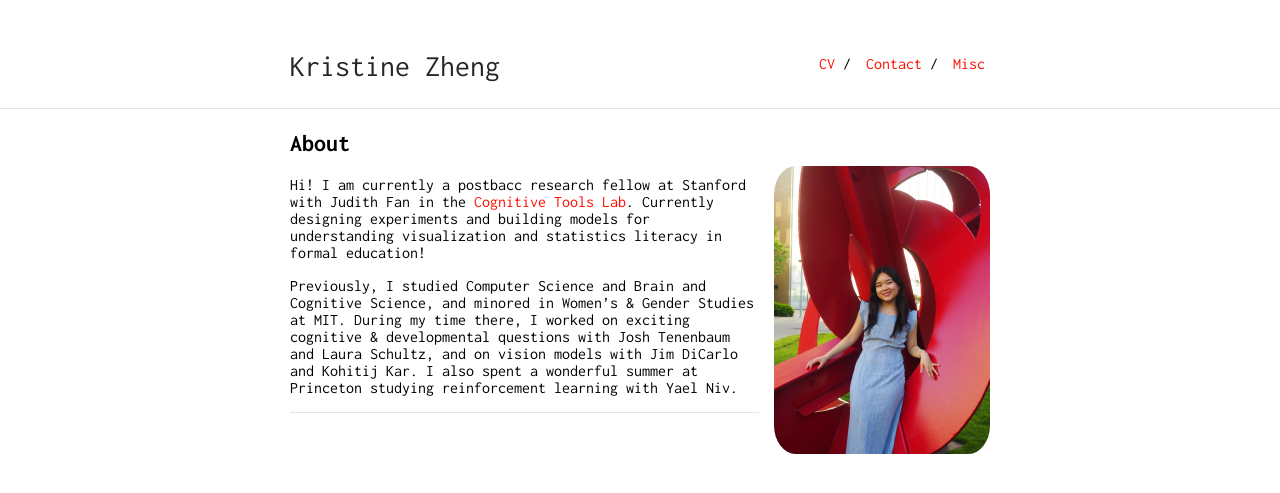
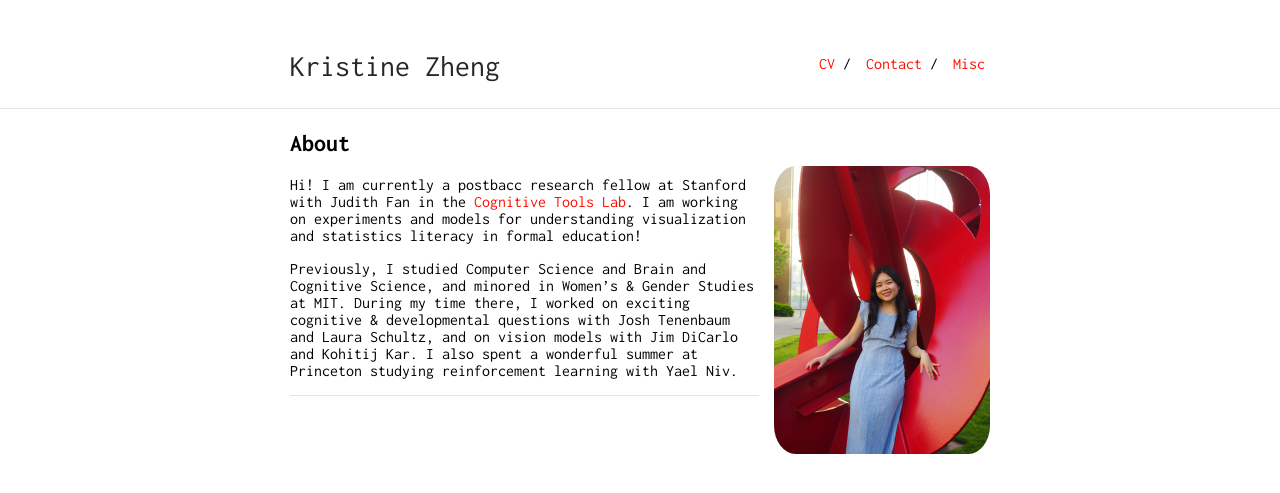
Before and after one commit to kristinezheng/kristinezheng.github.io, a Jekyll site: the page built from index.md, in a window 1280 px wide. Shown: the top 493 px of the page. Built offline with Jekyll 4.4.1, drawn with Linux system fonts in a browser that asks for light colours; our own code applies the rules of GitHub Pages for plain Markdown files.

Commit message:
description

```diff
--- a/index.md
+++ b/index.md
@@ -6,7 +6,7 @@
 
 <img class="profile-picture" src="kristine.JPG">
 
-Hi! I am currently a postbacc research fellow at Stanford with Judith Fan in the [Cognitive Tools Lab](https://cogtoolslab.github.io/). Currently designing experiments and building models for understanding visualization and statistics literacy in formal education!
+Hi! I am currently a postbacc research fellow at Stanford with Judith Fan in the [Cognitive Tools Lab](https://cogtoolslab.github.io/). I am working on experiments and models for understanding visualization and statistics literacy in formal education!
 
 Previously, I studied Computer Science and Brain and Cognitive Science, and minored in Women's & Gender Studies at MIT. During my time there, I worked on exciting cognitive & developmental questions with Josh Tenenbaum and Laura Schultz, and on vision models with Jim DiCarlo and Kohitij Kar. I also spent a wonderful summer at Princeton studying reinforcement learning with Yael Niv.
 
```
